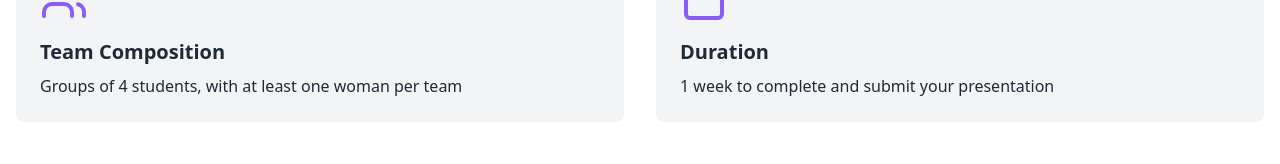
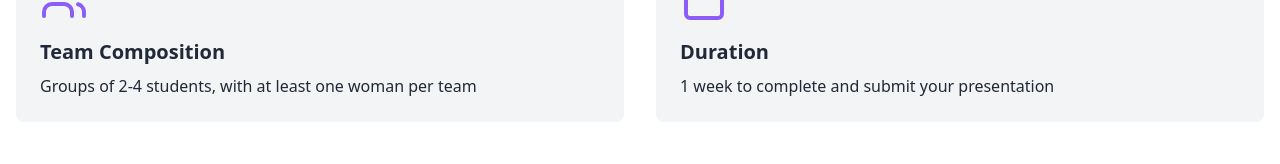
Before and after one commit to f3rix-xyz/peeple-comp, a Next.js app: page / in a window 1280 px wide. Shown: the part 486-650 px from the top of the page. Built offline with nearby package versions, Linux system fonts and the light colour scheme.

Commit message:
teri yaad satave roz roz

```diff
--- a/app/page.tsx
+++ b/app/page.tsx
@@ -100,7 +100,7 @@ const App = () => {
             <div className="bg-gray-100 p-6 rounded-lg">
               <Users className="text-[#8B5CF6] w-12 h-12 mb-4" />
               <h4 className="text-xl font-semibold mb-2">Team Composition</h4>
-              <p>Groups of 4 students, with at least one woman per team</p>
+              <p>Groups of 2-4 students, with at least one woman per team</p>
             </div>
             <div className="bg-gray-100 p-6 rounded-lg">
               <Calendar className="text-[#8B5CF6] w-12 h-12 mb-4" />
```
